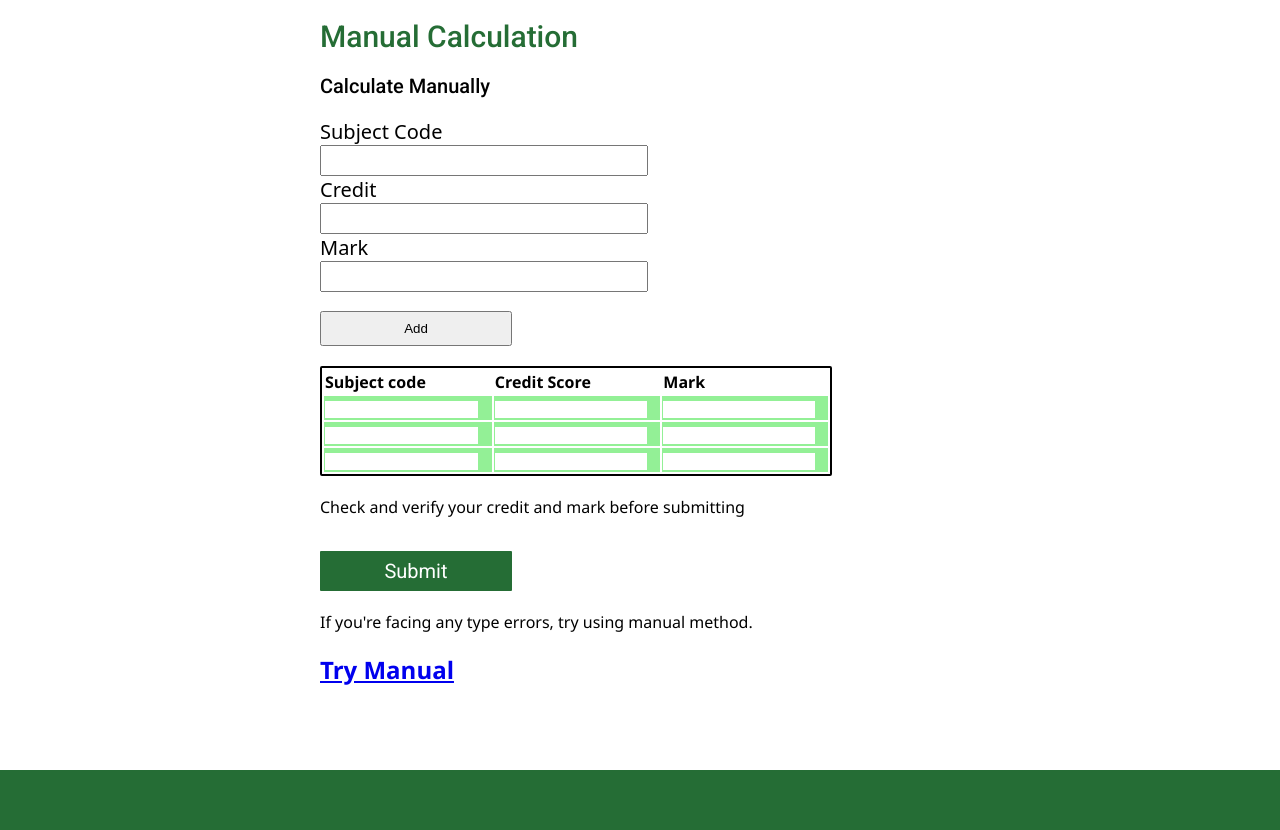
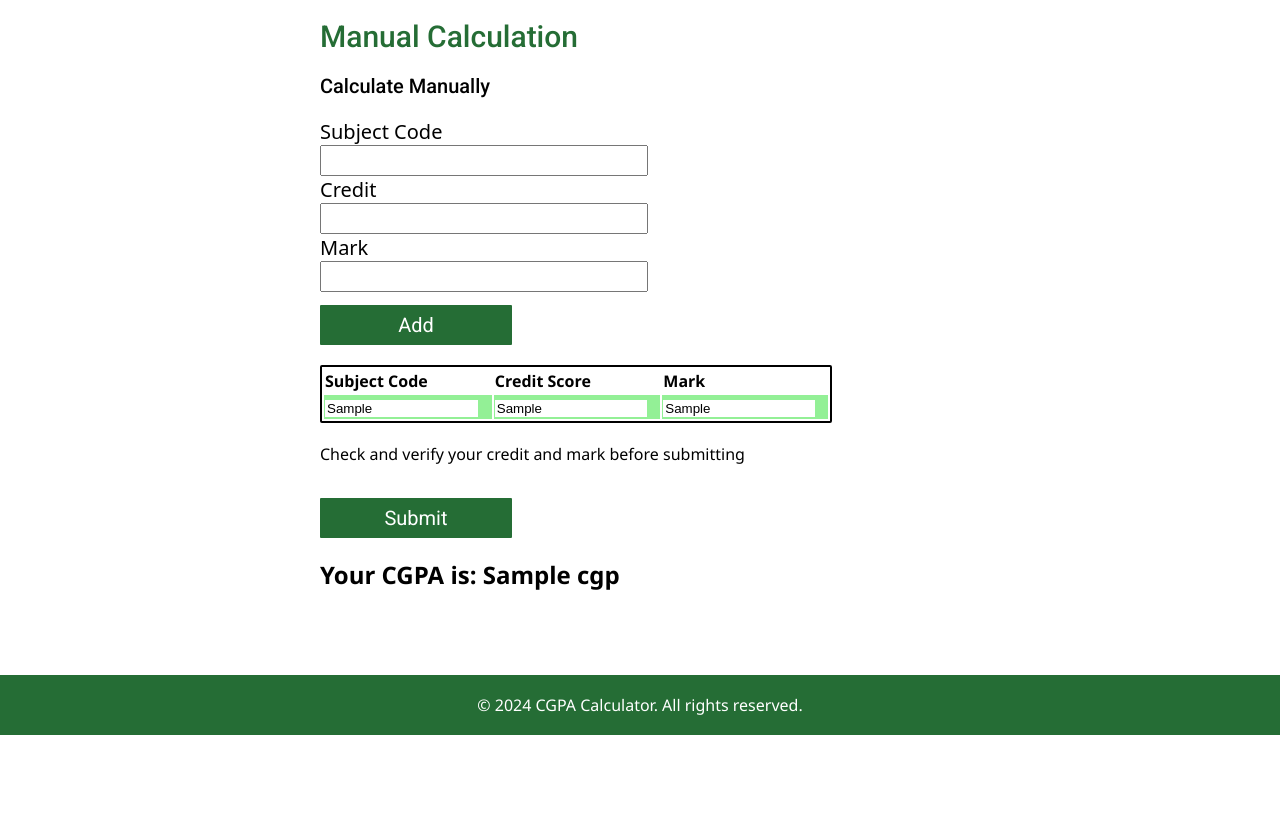
Before and after one commit to 4TechSadiq/CGPA-CALC, a Flask app: template templates/manual.html in a window 1280 px wide. Shown: the part 51-881 px from the top of the page. After the commit the page ends 786 px from the top, so only its background shows below. Run offline with Flask 3, Linux system fonts and the light colour scheme; the template is opened without the code that fills it: most values are stand-ins (such as "Sample title", 1, 10 or a date in 2020).

Commit message:
Update manual.html

```diff
--- a/templates/manual.html
+++ b/templates/manual.html
@@ -9,55 +9,61 @@
     <link href="https://fonts.googleapis.com/css2?family=Roboto:ital,wght@0,400;0,500;1,500&display=swap" rel="stylesheet">
 </head>
 <body>
+    <div class="wrapper">
         <div class="nav-bar">
             <button class="contact-btn" onclick="window.location.href='/'">HOME</button>
             <button class="contact-btn" onclick="window.location.href='/contact'">CONTACT</button>
         </div>
         <div class="content">
             <div class="cgpa-container">
-            <h1 class="">Manual Calculation</h1>
+                <h1>Manual Calculation</h1>
                 <div>
                     <h3>Calculate Manually</h3>
-                <form action="">
-                    <label for="">Subject Code</label><br>
-                    <input class="inp-box" type="text"><br>
-                    <label for="">Credit</label><br>
-                    <input class="inp-box" type="number"><br>
-                    <label for="">Mark</label><br>
-                    <input class="inp-box" type="number"><br>
-                    <input class="add" type="button" value="Add">
+                    <form method="post">
+                        <label for="s_code">Subject Code</label><br>
+                        <input class="inp-box" name="s_code" type="text" required><br>
+                        <label for="cred">Credit</label><br>
+                        <input class="inp-box" name="cred" type="number" required><br>
+                        <label for="mark">Mark</label><br>
+                        <input class="inp-box" name="mark" type="number" required><br>
+
+                        {% if data %}
+                            {% for entry in data %}
+                                <input type="hidden" name="data" value="{{ entry['s'] }}|{{ entry['c'] }}|{{ entry['m'] }}">
+                            {% endfor %}
+                        {% endif %}
+
+                        <button class="try-btn" type="submit">Add</button>
                     </form>
                 </div>
-            <form action="">
+                <form method="post" action="/manual">
+                    {% if data %}
                     <table>
                         <tr>
-                            <th>Subject code</th>
+                            <th>Subject Code</th>
                             <th>Credit Score</th>
                             <th>Mark</th>
                         </tr>
+                        {% for entry in data %}
                             <tr>
-                        <td><input class="td-inp1" type="text"></td>
-                        <td><input class="td-inp" type="text"></td>
-                        <td><input class="td-inp" type="text"></td>
+                                <td><input name="sub" class="td-inp1" type="text" value="{{ entry['s'] }}"></td>
+                                <td><input name="credit" class="td-inp" type="text" value="{{ entry['c'] }}"></td>
+                                <td><input name="marks" class="td-inp" type="text" value="{{ entry['m'] }}"></td>
                             </tr>
-                    <tr>
-                        <td><input class="td-inp1" type="text"></td>
-                        <td><input class="td-inp" type="text"></td>
-                        <td><input class="td-inp" type="text"></td>
-                    </tr>
-                    <tr>
-                        <td><input class="td-inp1" type="text"></td>
-                        <td><input class="td-inp" type="text"></td>
-                        <td><input class="td-inp" type="text"></td>
-                    </tr>
+                        {% endfor %}
                     </table>
                     <p>Check and verify your credit and mark before submitting</p>
                     <button class="try-btn" type="submit">Submit</button>
+                    {% endif %}
                 </form>
-            <p>If you're facing any type errors, try using manual method.</p>
-            <a href="manual.html"><h2>Try Manual</h2></a>
+                {% if cgp is not none %}
+                    <h2>Your CGPA is: {{ cgp }}</h2>
+                {% endif %}
             </div>
         </div>
-    <footer></footer>
+        <footer>
+            <p>&copy; 2024 CGPA Calculator. All rights reserved.</p>
+        </footer>
+    </div>
 </body>
 </html>
```
Lines whose indentation alone changed are shown as unchanged.
